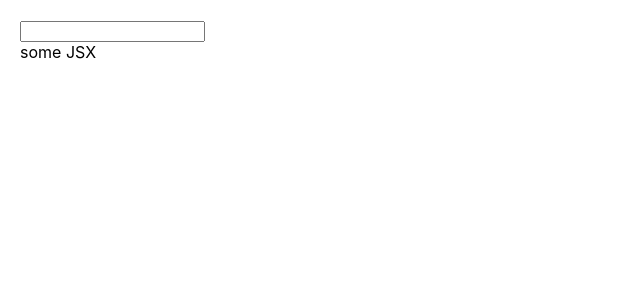
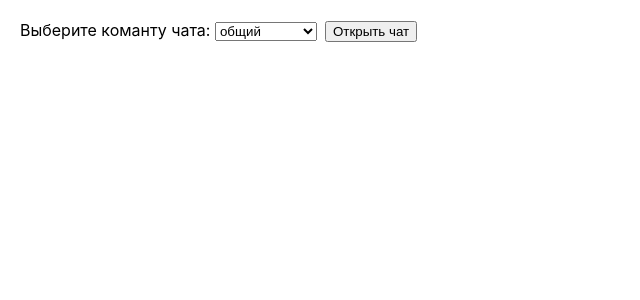
Before and after one commit to becasualle/devsurge-react-course, a React (Create React App) app: page / in a window 1280 px wide. Shown: the top 300 px of the page, without its empty margins (0-640 px from the left). Built offline with nearby package versions, Linux system fonts and the light colour scheme.

Commit message:
Жизненный цикл реактивных эффектов

```diff
--- a/src/App.jsx
+++ b/src/App.jsx
@@ -1,31 +1,9 @@
-import { useEffect } from 'react';
-import { ListItems } from './you-might-not-need-an-effect';
-
-if (typeof window !== 'undefined') {
-  // Проверяем, что приложение запускается в браузере.
-  // ✅ Запускается только один раз при загрузке приложения
-  checkAuthToken();
-  loadDataFromLocalStorage();
-}
+import { Chat } from './lifecycle-of-reactive-effects/ChatRoom';
 
 export default function App() {
-  // 🔴 Избегать: Эффекты с логикой, которая должна применяться только один раз. Проблема: в режиме разработки будет запускаться дважды. Любые компоненты должны быть устойчивы к перемонтированию — в том числе компнент App.
-  // useEffect(() => {
-  //   loadDataFromLocalStorage();
-  //   checkAuthToken();
-  // }, []);
-
   return (
     <>
-      <ListItems />
+      <Chat />
     </>
   );
 }
-
-function loadDataFromLocalStorage() {
-  console.log('loadDataFromLocalStorage');
-}
-
-function checkAuthToken() {
-  console.log('checkAuthToken');
-}
--- /dev/null
+++ b/src/lifecycle-of-reactive-effects/ChatRoom.jsx
@@ -0,0 +1,60 @@
+import { useEffect, useState } from 'react';
+
+export function Chat() {
+  const rooms = ['общий', 'путешествия', 'музыка'];
+  const [roomId, setRoomId] = useState('общий');
+  const [show, setShow] = useState(false);
+
+  return (
+    <>
+      <label>
+        Выберите команту чата:{' '}
+        <select
+          name="roomId"
+          id="roomId"
+          value={roomId}
+          onChange={(e) => setRoomId(e.target.value)}
+        >
+          {rooms.map((room) => (
+            <option value={room} key={room}>
+              {room}
+            </option>
+          ))}
+        </select>
+      </label>
+
+      <button onClick={() => setShow(!show)} style={{ marginLeft: '8px' }}>
+        {show ? 'Закрыть чат' : 'Открыть чат'}
+      </button>
+      {show && <hr />}
+      {show && <ChatRoom roomId={roomId} />}
+    </>
+  );
+}
+
+function ChatRoom({ roomId }) {
+  const serverUrl = `https://localhost:1234/${roomId}`;
+  // 2. Затем стартует синхронизация эффекта
+  useEffect(() => {
+    // Старт/начало синхронизации
+    const connection = createConnection(serverUrl, roomId);
+    connection.connect();
+    // Стоп/конец синхронизации. Произойдет когда компонент анмаунтится или как только изменится значение зависимости
+    return () => {
+      connection.disconnect();
+    };
+  }, [roomId, serverUrl]);
+  // ...
+  return <h1>Добро пожаловать в чат "{roomId}"!</h1>; // 1. Сначала отображается UI
+}
+
+function createConnection(serverUrl, roomId) {
+  return {
+    connect() {
+      console.log(`connected to: ${roomId}`);
+    },
+    disconnect() {
+      console.log(`disconnect from: ${roomId}`);
+    },
+  };
+}
--- /dev/null
+++ b/src/lifecycle-of-reactive-effects/index.js
@@ -0,0 +1 @@
+export { Chat } from './ChatRoom.jsx';
```
